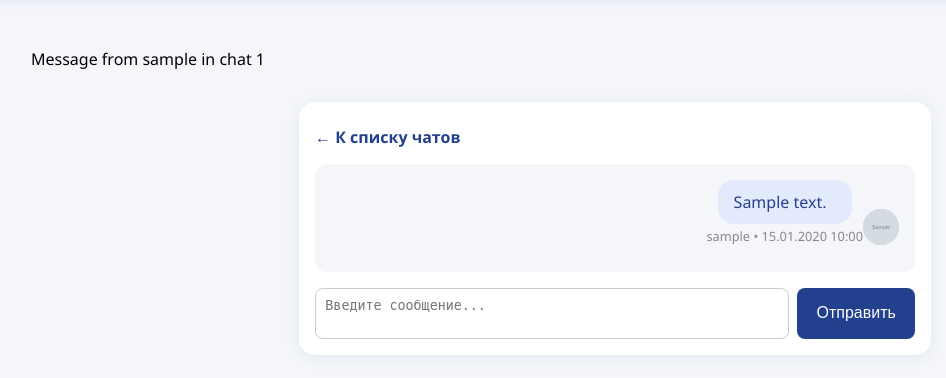
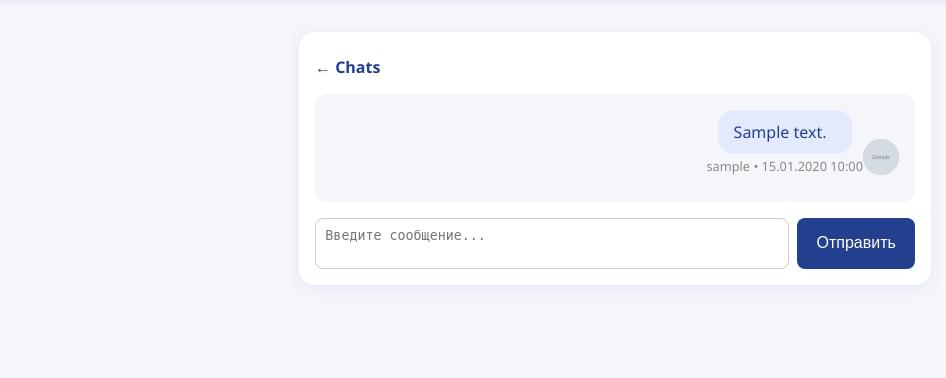
Before and after one commit to DubroffSky/aurora, a Django app: page /chats/1/ in a window 1280 px wide. Shown: the part 65-443 px from the top of the page, without its empty margins (25-971 px from the left). Run offline with Django 5.2, Linux system fonts and the light colour scheme; a user stored in the database is signed in; tables that the repository leaves empty hold one stand-in row (values such as "Sample post"); grey boxes marked "Sample" are stand-in pictures.

Commit message:
clear trash code

```diff
--- a/aurora/aurora_store/chat_views.py
+++ b/aurora/aurora_store/chat_views.py
@@ -1,9 +1,4 @@
 from .models import Message
-
-def delete_admin_test_messages():
-    Message.objects.filter(text__startswith='Message from admin in chat').delete()
-
-delete_admin_test_messages()
 from django.contrib.auth.decorators import login_required
 from django.shortcuts import render, get_object_or_404, redirect
 from .models import Chat, Message
--- a/aurora/aurora_store/models.py
+++ b/aurora/aurora_store/models.py
@@ -70,10 +70,6 @@ class Message(models.Model):
     created_at = models.DateTimeField(auto_now_add=True)
     is_read = models.BooleanField(default=False)
 
-    def __str__(self):
-        return f"Message from {self.sender} in chat {self.chat.id}"
-
-
 class Task(models.Model):
     PRIORITY_CHOICES = [
         ('low', 'Low'),
--- a/aurora/aurora_store/templates/aurora_store/base.html
+++ b/aurora/aurora_store/templates/aurora_store/base.html
@@ -510,8 +510,8 @@
     <div class="container">
         {% if messages %}
             {% for message in messages %}
-                <div class="alert alert-{{ message.tags }}">
-                    {{ message }}
+                <div>
+
                 </div>
             {% endfor %}
         {% endif %}
--- a/aurora/aurora_store/templates/aurora_store/chat_detail.html
+++ b/aurora/aurora_store/templates/aurora_store/chat_detail.html
@@ -88,7 +88,7 @@
 </style>
 <div class="chat-container">
     <div style="margin-bottom: 1em;">
-        <a href="{% url 'aurora_store:chat_list' %}" style="color:#23408e;text-decoration:none;font-weight:bold;">← К списку чатов</a>
+        <a href="{% url 'aurora_store:chat_list' %}" style="color:#23408e;text-decoration:none;font-weight:bold;">← Chats</a>
     </div>
     <div class="chat-messages" id="chat-messages">
         {% for message in messages %}
```
